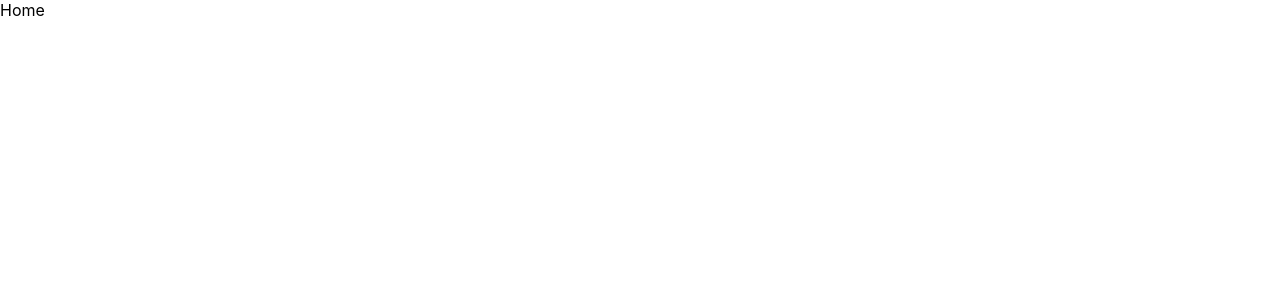
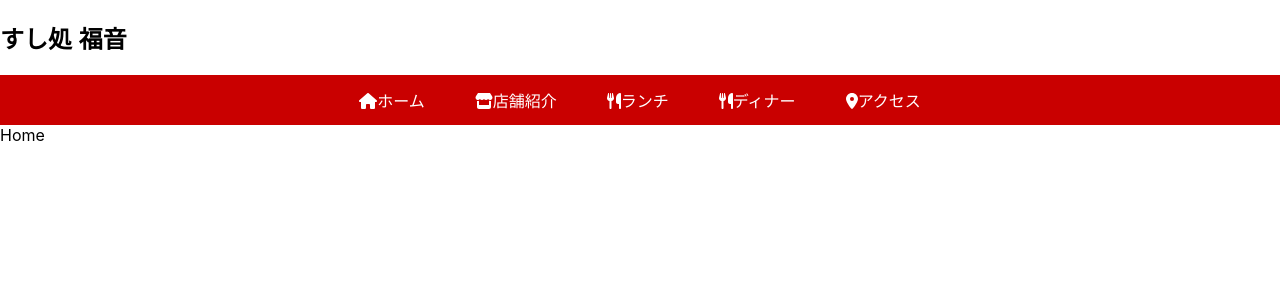
Before and after one commit to Rsakurada1/HP-fukune-with-react, a React (Create React App) app: page / in a window 1280 px wide. Shown: the top 300 px of the page. Built offline with nearby package versions, Linux system fonts and the light colour scheme.

Commit message:
店名のフォント変更。リンク設定完了

```diff
--- a/package.json
+++ b/package.json
@@ -3,6 +3,11 @@
   "version": "0.1.0",
   "private": true,
   "dependencies": {
+    "@fortawesome/fontawesome-svg-core": "^6.4.2",
+    "@fortawesome/free-brands-svg-icons": "^6.4.2",
+    "@fortawesome/free-regular-svg-icons": "^6.4.2",
+    "@fortawesome/free-solid-svg-icons": "^6.4.2",
+    "@fortawesome/react-fontawesome": "^0.2.0",
     "@testing-library/jest-dom": "^5.17.0",
     "@testing-library/react": "^13.4.0",
     "@testing-library/user-event": "^13.5.0",
--- a/public/index.html
+++ b/public/index.html
@@ -24,6 +24,18 @@
       work correctly both with client-side routing and a non-root public URL.
       Learn how to configure a non-root public URL by running `npm run build`.
     -->
+
+    <script>
+      (function(d) {
+        var config = {
+          kitId: 'ueh5bep',
+          scriptTimeout: 3000,
+          async: true
+        },
+        h=d.documentElement,t=setTimeout(function(){h.className=h.className.replace(/\bwf-loading\b/g,"")+" wf-inactive";},config.scriptTimeout),tk=d.createElement("script"),f=false,s=d.getElementsByTagName("script")[0],a;h.className+=" wf-loading";tk.src='https://use.typekit.net/'+config.kitId+'.js';tk.async=true;tk.onload=tk.onreadystatechange=function(){a=this.readyState;if(f||a&&a!="complete"&&a!="loaded")return;f=true;clearTimeout(t);try{Typekit.load(config)}catch(e){}};s.parentNode.insertBefore(tk,s)
+      })(document);
+    </script>
+
     <title>React App</title>
   </head>
   <body>
--- a/src/App.js
+++ b/src/App.js
@@ -5,10 +5,12 @@ import Lunch from './Components/Lunch';
 import Dinner from './Components/Dinner';
 import Access from './Components/Access';
 import Introduction from './Components/Introduction';
+import Navbar from "./Components/Navbar"
 
 function App() {
   return (
     <Router>
+      <Navbar />
       <Routes>
         <Route path="/" element={<Home />}></Route>
         <Route path="/Lunch" element={<Lunch />}></Route>
--- /dev/null
+++ b/src/Components/Navbar.css
@@ -0,0 +1,24 @@
+nav {
+    display: flex;
+    justify-content: center;
+    align-items: center;
+    height: 50px;
+    background-color: rgb(201, 0, 0);
+    gap: 50px;
+    font-family: 'kaisei-tokumin', serif;
+}
+
+nav a {
+    text-decoration: none;
+    color: white;
+}
+
+nav a:hover {
+    color: rgb(68, 70, 70);
+}
+
+.storeName {
+    font-family: "kaisei-tokumin", sans-serif;
+    font-weight: 700;
+    font-style: normal;
+}
--- /dev/null
+++ b/src/Components/Navbar.js
@@ -0,0 +1,34 @@
+import React from 'react'
+import { Link } from 'react-router-dom'
+import "./Navbar.css"
+import { FontAwesomeIcon } from '@fortawesome/react-fontawesome';
+import { faHome, faStore, faUtensils, faMapMarkerAlt } from '@fortawesome/free-solid-svg-icons';
+
+const Navbar = () => {
+  return (
+    <header className='header'>
+        <div>
+            <h2 className='storeName'>すし処 福音</h2>
+        </div>
+    <nav>
+        <Link to="/">
+            <FontAwesomeIcon icon={faHome} />
+            ホーム</Link>
+        <Link to="/Introduction">
+            <FontAwesomeIcon icon={faStore} />
+            店舗紹介</Link>
+        <Link to="/Lunch">
+            <FontAwesomeIcon icon={faUtensils} />
+            ランチ</Link>
+        <Link to="/Dinner">
+            <FontAwesomeIcon icon={faUtensils} />
+            ディナー</Link>
+        <Link to="/Access">
+            <FontAwesomeIcon icon={faMapMarkerAlt} />
+            アクセス</Link>
+    </nav>
+    </header>
+  )
+}
+
+export default Navbar
```
Also changed, not shown: 1 other file (tests, documents, lock files or other folders).
